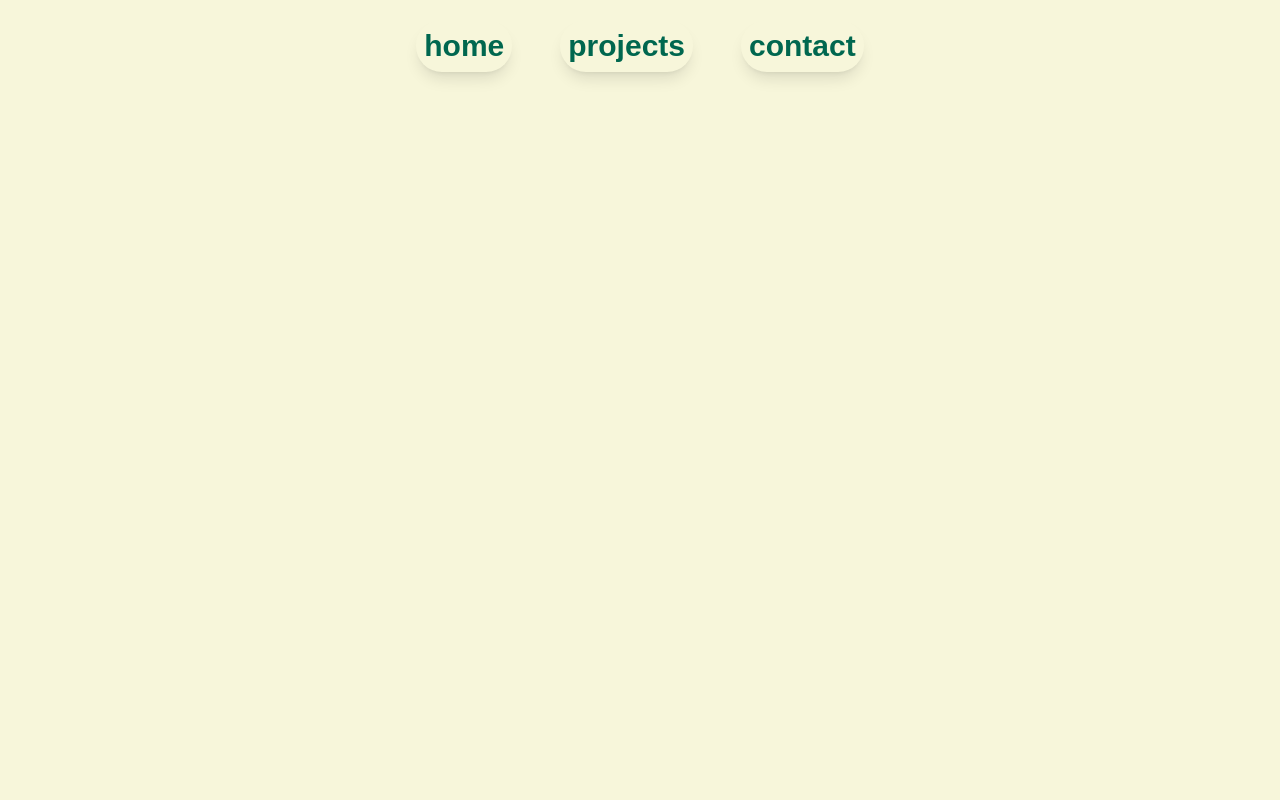
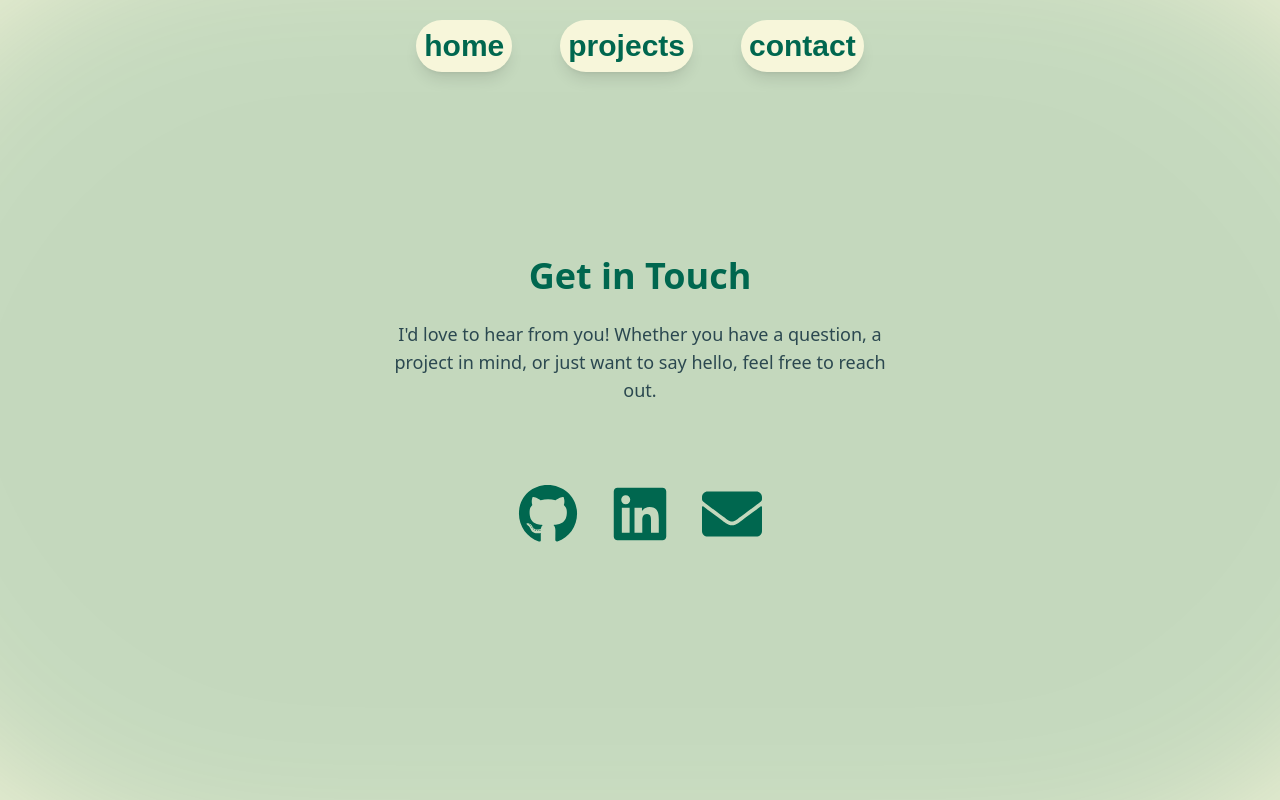
Before and after one commit to Tworye01/portfolio, a React (Vite) app: page /contact in a window 1280 px wide. Built offline with nearby package versions, Linux system fonts and the light colour scheme.

Commit message:
feat: added contact logos

```diff
--- a/package.json
+++ b/package.json
@@ -12,6 +12,7 @@
   "dependencies": {
     "react": "^18.3.1",
     "react-dom": "^18.3.1",
+    "react-icons": "^5.3.0",
     "react-router-dom": "^6.26.1"
   },
   "devDependencies": {
--- a/src/contact/contact.tsx
+++ b/src/contact/contact.tsx
@@ -1,10 +1,35 @@
 import React from 'react';
 import { NavigationBarComponent } from '../components/navbar';
+import { FaGithub, FaLinkedin, FaEnvelope } from 'react-icons/fa';
+
 
 export default function Contacts() {
   return (
-    <main className="h-screen flex flex-col bg-cream-100">
-       <NavigationBarComponent />
+    <main className="h-screen flex flex-col items-center bg-cream-100 relative overflow-hidden">
+
+<div className="absolute top-1/2 left-1/2 h-[1000px] w-[1700px] -translate-x-1/2 -translate-y-1/2 rounded-full bg-darkgreen-100 opacity-20 blur-[80px] transform "></div>
+
+      <div className="flex flex-col items-center text-center mt-64">
+        <h1 className="text-4xl font-bold text-darkgreen-100 mb-6">Get in Touch</h1>
+        <p className="text-lg text-gray-700 mb-10 max-w-lg">
+          I'd love to hear from you! Whether you have a question, a project in mind, or just want to say hello, feel free to reach out.
+        </p>
+
+
+        <div className="mt-10 flex space-x-8">
+          <a href="https://github.com/Tworye01" target="_blank" className="text-darkgreen-100 hover:text-darkgreen-200 text-6xl">
+            <FaGithub />
+          </a>
+          <a href="https://www.linkedin.com/in/natan-wojcik/" target="_blank" className="text-darkgreen-100 hover:text-darkgreen-200 text-6xl">
+            <FaLinkedin />
+          </a>
+          <a href="mailto:natanwojcik15@gmail.com" className="text-darkgreen-100 hover:text-darkgreen-200 text-6xl">
+            <FaEnvelope />
+          </a>
+        </div>
+      </div>
+
+      <NavigationBarComponent />
     </main>
   );
-};
+}
```
Also changed, not shown: 1 other file (tests, documents, lock files or other folders).
